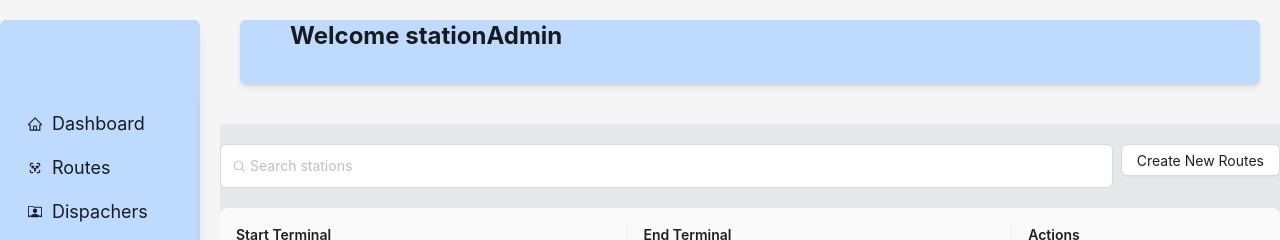
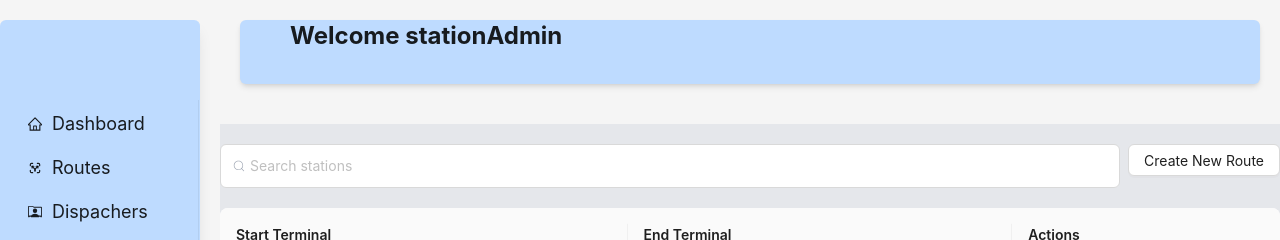
Before and after one commit to meba210/taxiweb, a React (Vite) app: page /stationAdmin/Routes in a window 1280 px wide. Shown: the top 240 px of the page. Built offline with nearby package versions, Linux system fonts and the light colour scheme.

Commit message:
change some message

```diff
--- a/src/Pages/Routes.tsx
+++ b/src/Pages/Routes.tsx
@@ -117,7 +117,7 @@ export default function Routess() {
           className="pl-10 rounded-2xl w-[200px] h-11"
           prefix={<CiSearch className="text-gray-400" />}
         />
-        <Button onClick={showCreateRoutes}>Create New Routes</Button>
+        <Button onClick={showCreateRoutes}>Create New Route</Button>
         {IsCreateRoutesOpen && (
           <CreateRoutes
             isModalOpen={IsCreateRoutesOpen}
```
